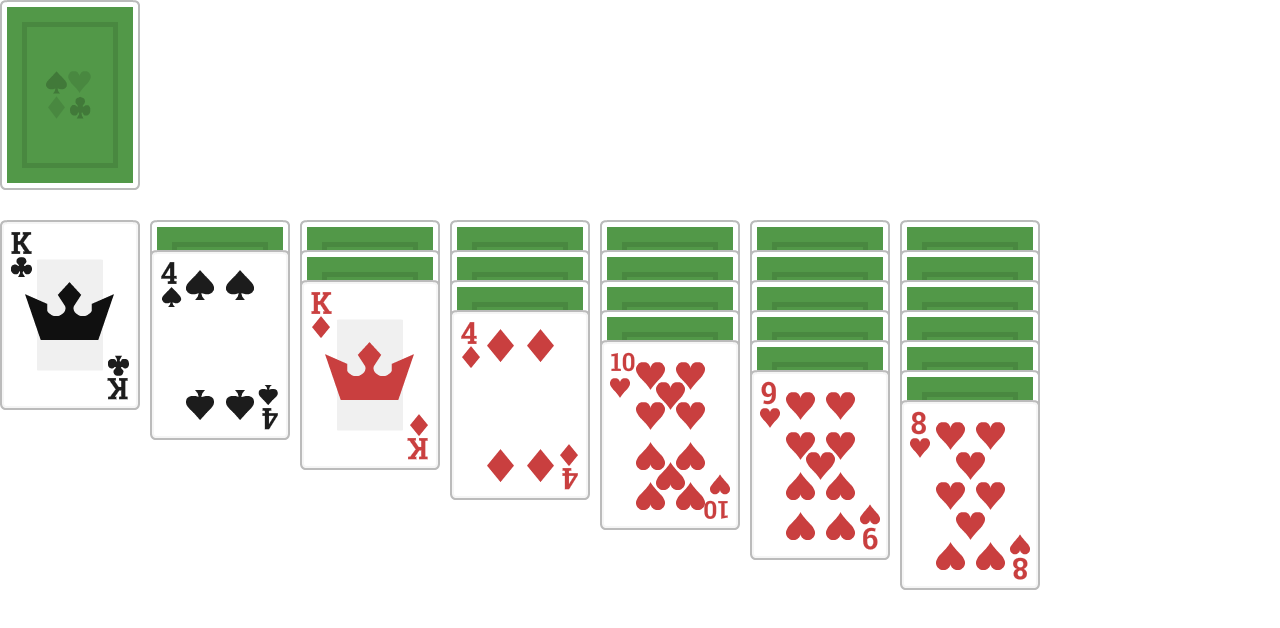
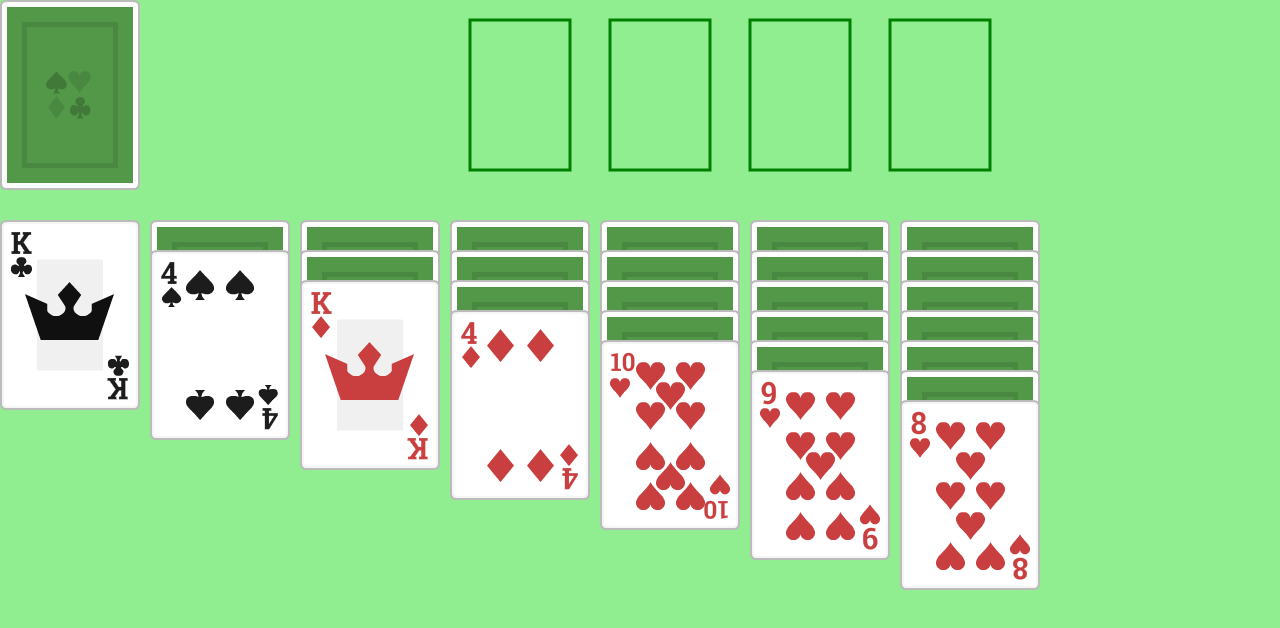
Before and after one commit to luke-davison/solitaire-game-frontend, a React (Create React App) app: page /1 in a window 1280 px wide. Shown: the top 628 px of the page. Built offline with nearby package versions, Linux system fonts and the light colour scheme.

Commit message:
Few display tweaks - empty pile Component created

```diff
--- a/public/index.html
+++ b/public/index.html
@@ -19,22 +19,12 @@
       work correctly both with client-side routing and a non-root public URL.
       Learn how to configure a non-root public URL by running `npm run build`.
     -->
-    <title>React App</title>
+    <title>Geocache Solitaire</title>
   </head>
   <body>
     <noscript>
       You need to enable JavaScript to run this app.
     </noscript>
     <div id="root"></div>
-    <!--
-      This HTML file is a template.
-      If you open it directly in the browser, you will see an empty page.
-
-      You can add webfonts, meta tags, or analytics to this file.
-      The build step will place the bundled scripts into the <body> tag.
-
-      To begin the development, run `npm start` or `yarn start`.
-      To create a production bundle, use `npm run build` or `yarn build`.
-    -->
   </body>
 </html>
--- /dev/null
+++ b/src/Components/Card/EmptyPile.tsx
@@ -0,0 +1,11 @@
+import * as React from 'react';
+
+export class EmptyPile extends React.Component <{}, {}> {
+  public render() {
+    return (
+        <svg width="140" height="190">
+            <rect width="100" height="150" x="20" y="20" style={{strokeWidth: 3, stroke: "green", fillOpacity: 0}} />
+        </svg>
+    );
+  }
+}
--- a/src/Components/Deck/Deck.tsx
+++ b/src/Components/Deck/Deck.tsx
@@ -1,6 +1,7 @@
 import * as React from 'react';
 
 import { Card } from '../Card/Card';
+import { EmptyPile } from '../Card/EmptyPile';
 import { ICardDetails, imagePath } from '../Card/getCardDetails';
 import { IDiscards } from '../Table/ITableState';
 
@@ -11,7 +12,10 @@ export class Deck extends React.Component <{deck: ICardDetails[], discards: IDis
     return (
         <div className="deck">
             <div className="draw-pile">
-                {this.props.deck.length > 0 && <img src={imagePath + "cardBack_green5.png"} />}
+                {this.props.deck.length > 0
+                    ? <img src={imagePath + "cardBack_green5.png"} />
+                    : <EmptyPile />
+                }
             </div>
             <div className="discard-pile">
                 {this.props.discards.showing > 2 &&
--- a/src/Components/GoalCards/GoalCards.tsx
+++ b/src/Components/GoalCards/GoalCards.tsx
@@ -1,13 +1,19 @@
 import * as React from 'react';
 
 import { Card } from '../Card/Card';
+import { EmptyPile } from '../Card/EmptyPile';
 import { IGoalCards } from '../Table/ITableState';
 
 import './GoalCards.css';
 
 
+
 export class GoalCards extends React.Component <{goalCards: IGoalCards[]}, {}> {
     public render() {
+        const emptyPiles = [];
+        for (let i = this.props.goalCards.length; i < 4; i++) {
+            emptyPiles.push(<div className="goal-card"><EmptyPile /></div>)
+        }
         return (
             <div className="goal-cards">
                 {this.props.goalCards.map((goalCard, i: number) => {
@@ -17,6 +23,7 @@ export class GoalCards extends React.Component <{goalCards: IGoalCards[]}, {}> {
                         </div>
                     )
                 })}
+                {emptyPiles}
             </div>
         );
     }
--- a/src/Components/PlayedCards/PlayedCards.tsx
+++ b/src/Components/PlayedCards/PlayedCards.tsx
@@ -1,6 +1,7 @@
 import * as React from 'react';
 
 import { Card } from '../Card/Card';
+import { EmptyPile } from '../Card/EmptyPile'
 import { IPlayedCard } from '../Table/ITableState';
 
 import './PlayedCards.css';
@@ -18,6 +19,7 @@ export class PlayedCards extends React.Component <{playedCards: IPlayedCard[][]}
                             <Card card={card} />
                         </div>
                     ))}
+                    {!column.length && <div className="played-card" style={{position: "absolute", top: "220px"}}><EmptyPile /></div>}
                 </div>
             )
         })}
--- a/src/Components/Table/Table.css
+++ b/src/Components/Table/Table.css
@@ -1,7 +1,7 @@
 .table {
     width: 100%;
     height: 100vh;
-    background-color: white;
+    background-color: lightgreen;
 }
 
 .top-cards {
```
Lines whose indentation alone changed are shown as unchanged.
